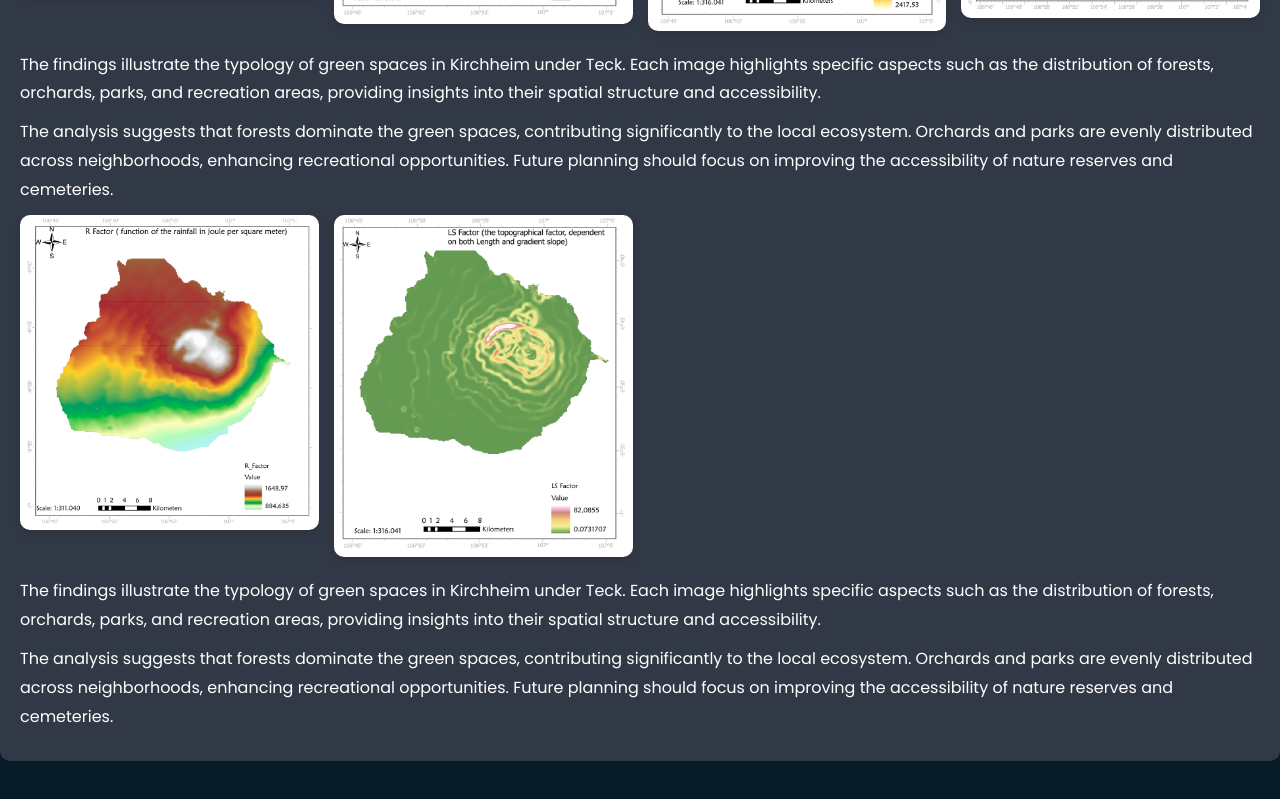
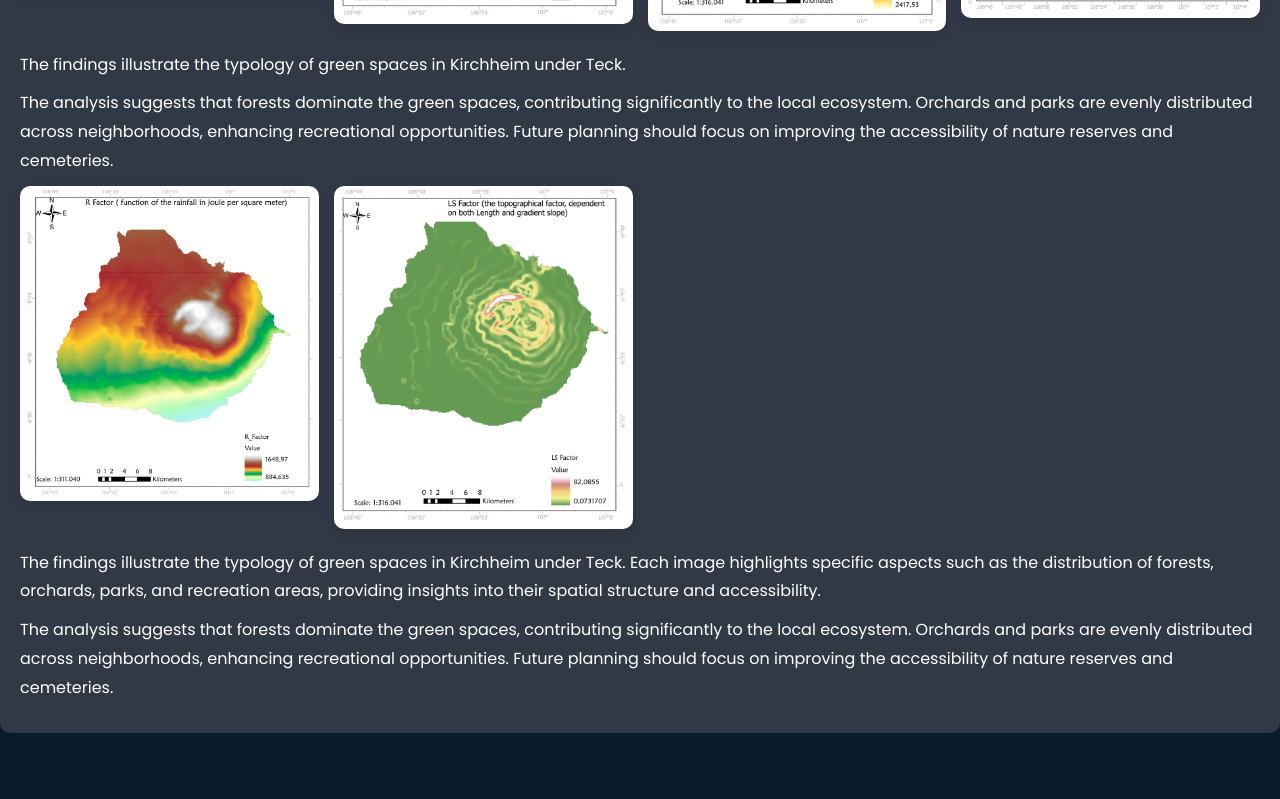
Before and after one commit to BoineeloMoyo/Portfolio, a website: page pages/soil_prj.html in a window 1280 px wide. Shown: the part 1650-2449 px from the top of the page. Drawn offline with nearby package versions, Linux system fonts and the light colour scheme.

Commit message:
Update soil_prj.html

```diff
--- a/pages/soil_prj.html
+++ b/pages/soil_prj.html
@@ -100,7 +100,7 @@
             </div>
             <div class="discussion">
                 <p>
-                    The findings illustrate the typology of green spaces in Kirchheim under Teck. Each image highlights specific aspects such as the distribution of forests, orchards, parks, and recreation areas, providing insights into their spatial structure and accessibility.
+                    The findings illustrate the typology of green spaces in Kirchheim under Teck.
                 </p>
                 <p>
                     The analysis suggests that forests dominate the green spaces, contributing significantly to the local ecosystem. Orchards and parks are evenly distributed across neighborhoods, enhancing recreational opportunities. Future planning should focus on improving the accessibility of nature reserves and cemeteries.
```
